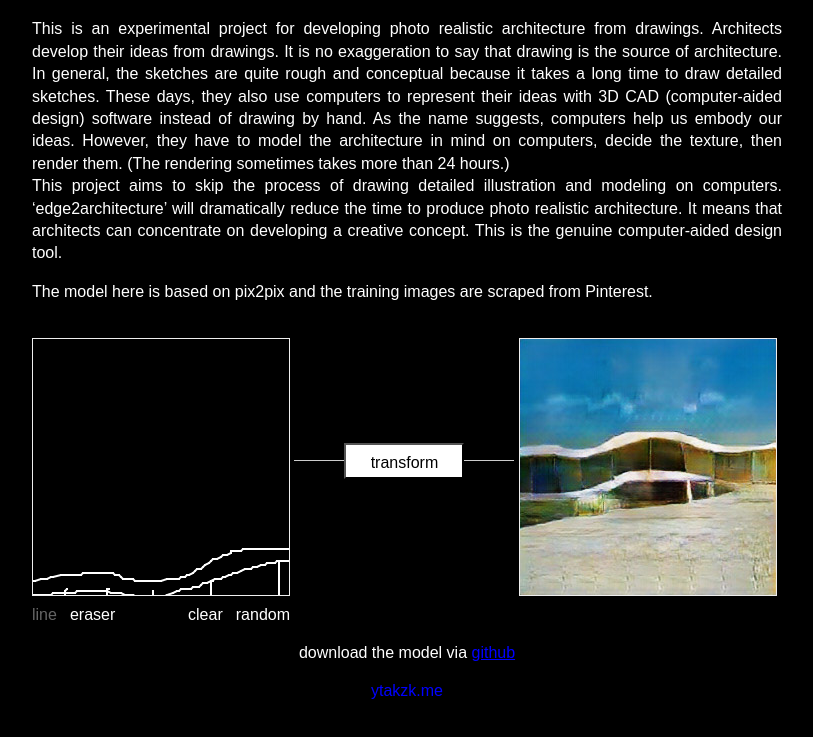
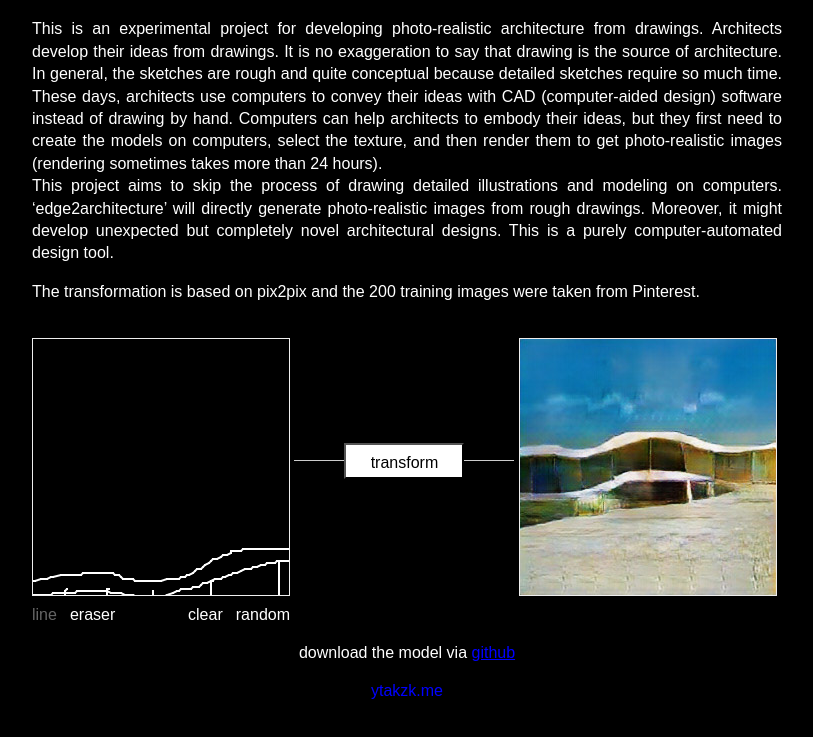
Before and after one commit to ytakzk/edges2architecture, a plain HTML site: page docs/index.html in a window 1280 px wide. Shown: the part 87-824 px from the top of the page, without its empty margins (233-1046 px from the left). Drawn offline with nearby package versions, Linux system fonts and the light colour scheme; a web font is replaced by a local one.

Commit message:
Update index.html

```diff
--- a/docs/index.html
+++ b/docs/index.html
@@ -19,10 +19,10 @@
     <h1>edges2architecture</h1>
 
     <div class="description">
-      <p>This is an experimental project for developing photo realistic architecture from drawings. Architects develop their ideas from drawings. It is no exaggeration to say that drawing is the source of architecture. In general, the sketches are quite rough and conceptual because it takes a long time to draw detailed sketches. These days, they also use computers to represent their ideas with 3D CAD (computer-aided design) software instead of drawing by hand. As the name suggests, computers help us embody our ideas. However, they have to model the architecture in mind on computers, decide the texture, then render them. (The rendering sometimes takes more than 24 hours.)
+      <p>This is an experimental project for developing photo-realistic architecture from drawings. Architects develop their ideas from drawings. It is no exaggeration to say that drawing is the source of architecture. In general, the sketches are rough and quite conceptual because detailed sketches require so much time. These days, architects use computers to convey their ideas with CAD (computer-aided design) software instead of drawing by hand. Computers can help architects to embody their ideas, but they first need to create the models on computers, select the texture, and then render them to get photo-realistic images (rendering sometimes takes more than 24 hours).
       <br>
-      This project aims to skip the process of drawing detailed illustration and modeling on computers. ‘edge2architecture’ will dramatically reduce the time to produce photo realistic architecture. It means that architects can concentrate on developing a creative concept. This is the genuine computer-aided design tool.</p>
-      <p>The model here is based on pix2pix and the training images are scraped from Pinterest.</p>
+      This project aims to skip the process of drawing detailed illustrations and modeling on computers. ‘edge2architecture’ will directly generate photo-realistic images from rough drawings. Moreover, it might develop unexpected but completely novel architectural designs. This is a purely computer-automated design tool.
+      <p>The transformation is based on pix2pix and the 200 training images were taken from Pinterest.</p>
     </div>
 
     <div class="source">
```
